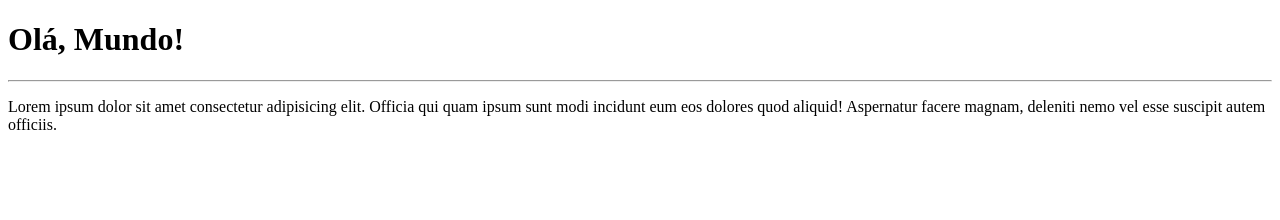
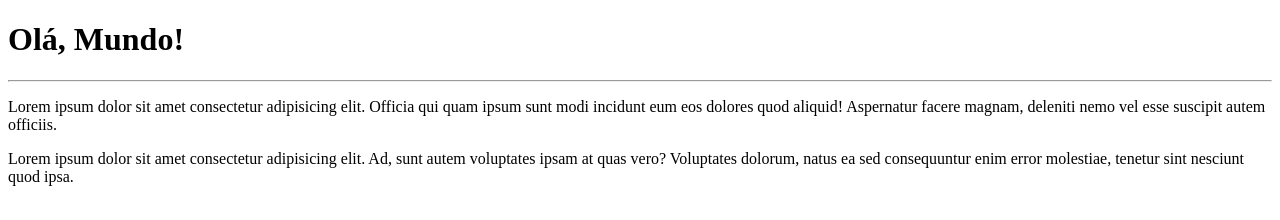
Before and after one commit to abreuroberto2015/GiteGitHub-Curso, a plain HTML site: page site_exemplo/index.html in a window 1280 px wide. Drawn offline with Linux system fonts and the light colour scheme.

Commit message:
Adicionei um parágrafo

```diff
--- a/site_exemplo/index.html
+++ b/site_exemplo/index.html
@@ -10,5 +10,6 @@
     <h1>Olá, Mundo!</h1>
     <hr>
     <p>Lorem ipsum dolor sit amet consectetur adipisicing elit. Officia qui quam ipsum sunt modi incidunt eum eos dolores quod aliquid! Aspernatur facere magnam, deleniti nemo vel esse suscipit autem officiis.</p>
+    <p>Lorem ipsum dolor sit amet consectetur adipisicing elit. Ad, sunt autem voluptates ipsam at quas vero? Voluptates dolorum, natus ea sed consequuntur enim error molestiae, tenetur sint nesciunt quod ipsa.</p>
 </body>
 </html>
```
